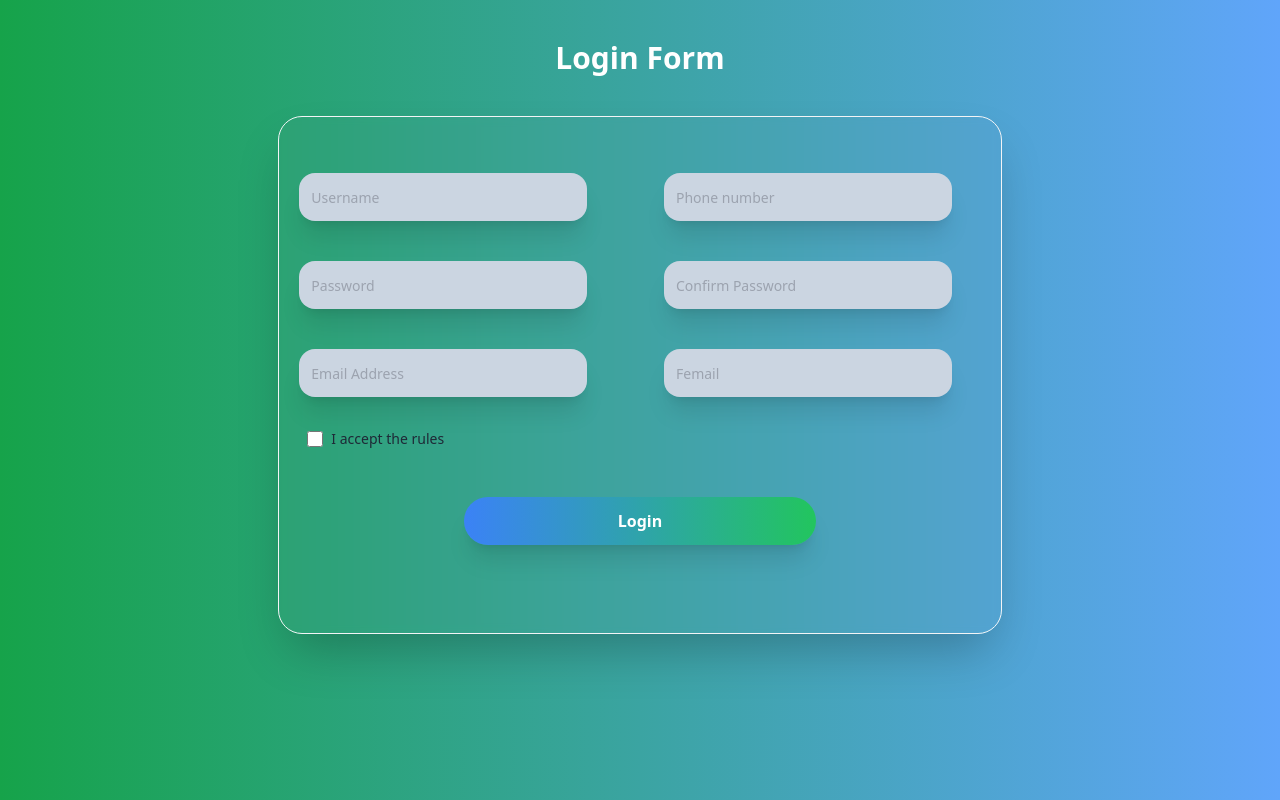
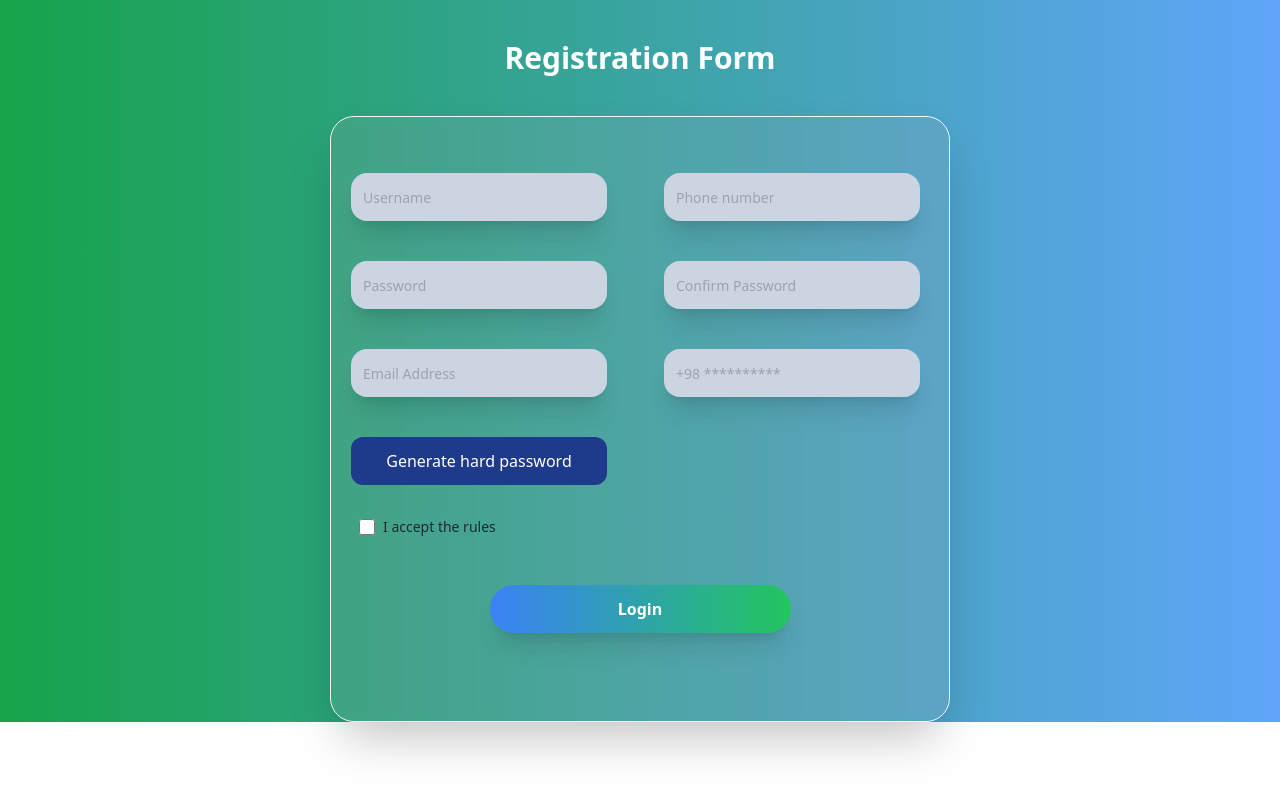
Before and after one commit to zahra-hjri/validation-form-react, a React (Vite) app: page / in a window 1280 px wide. Built offline with nearby package versions, Linux system fonts and the light colour scheme.

Commit message:
completed form register

```diff
--- a/src/App.jsx
+++ b/src/App.jsx
@@ -8,8 +8,8 @@ import './App.css'
 function App() {
 
   return (
-    <div className='h-screen w-screen bg-gradient-to-r from-green-600 to-blue-400 px-5'>
-      <h1 className='text-white font-extrabold text-center text-xl sm:text-3xl py-10'>Login Form
+    <div className=' h-full w-full bg-gradient-to-r from-green-600 to-blue-400 px-5'>
+      <h1 className='text-white font-extrabold text-center text-xl sm:text-3xl py-10'>Registration Form
       </h1>
 
      <Form/>
--- a/src/components/Form/Form.jsx
+++ b/src/components/Form/Form.jsx
@@ -10,47 +10,85 @@ export const Form = () => {
   const [ values , setValuse ] = useState({
     userName:"",
     phoneNumber:"",
+    mobileNumber:"",
     password:"",
     confirmPassword:"",
     emailAddress:"",
     checkRull: false,
   })
 
+  const [error , setError] = useState({})
+  const [generatePassword,setGeneratePassword] = useState("")
+  const [success , setSuccess] = useState(false)
   const onChangeHandle = (e)=>{
     setValuse({ ...values , [e.target.name]: e.target.value})
   }
 
   const onSubmitHandle = (e) =>{
     e.preventDefault();
-    Validate(values);
-    // console.log(values)
+    const err = Validate(values);
+    setError(err)
 
+    console.log(Object.keys(err).length)
+    setSuccess(Object.keys(err).length === 0 && true)
+  }
+  function handleGeneratePassword() {
+    const alphabet = 'abcdefghijklmnopqrstuvwxyzABCDEFGHIJKLMNOPQRSTUVWXYZ';
+    const numbers = '0123456789';
+    let password = '';
 
+    while (!/(?=.*[A-Za-z])(?=.*\d).{6,}/.test(password)) {
+      password = '';
+      for (let i = 0; i < 6; i++) {
+        const charSet = i % 2 === 0 ? alphabet : numbers;
+        const randomIndex = Math.floor(Math.random() * charSet.length);
+        password += charSet[randomIndex];
+      }
+    }
+
+    return setGeneratePassword(password);
   }
-
   return (
     <div>
-        <form onSubmit={onSubmitHandle} className='p-2 rounded-3xl h-full bg-gray-400  bg-clip-padding backdrop-filter backdrop-blur-sm bg-opacity-5 border border-gray-100 w-11/12 sm:w-4/5 lg:w-8/12 xl:w-7/12 mx-auto py-5 sm:py-10 shadow-2xl'>
+
+        <form onSubmit={onSubmitHandle} className='p-2 rounded-3xl h-full bg-gray-400  bg-clip-padding backdrop-filter backdrop-blur-sm bg-opacity-20 border border-gray-100 w-11/12 sm:w-4/5 lg:w-7/12 xl:w-6/12 mx-auto py-5 sm:py-10 shadow-2xl'>
+            {/* <p className=' text-red-500 font-medium block ml-6'>{error.empty}</p>
+              <p className=' text-red-500 font-medium ml-6'>{error.username}</p>
+              <p className=' text-red-500 font-medium ml-6'>{error.confirmpassword}</p>
+              <p className=' text-red-500 font-medium ml-6'>{error.checkrull}</p>
+              <p className=' text-red-500 font-medium ml-6'>{error.hardpassword}</p>
+              <p className=' text-red-500 font-medium ml-6'>{error.email}</p>
+              <p className=' text-red-500 font-medium ml-6'>{error.mobile}</p>
+              <p className=' text-red-500 font-medium ml-6'>{error.phone}</p> */}
+
+              {Object.values(error).map((error) =>(
+                <p key={error} className='text-red-500 font-medium ml-6'>{error}</p>
+              ))}
+              {
+                 success && <p className='font-bold rounded-xl w-64 ml-4 text-green-500 mx-auto text-center'>Registration was successful</p>
+              }
             <div className='flex flex-col items-center md:grid md:grid-cols-2 md:gap-6 md:mx-auto'>
 
             <input name='userName' value={values.userName} onChange={onChangeHandle}
-            className='p-2 md:p-3 w-60 sm:w-96 md:w-60 lg:w-72 sm:ml-3 mt-4 shadow-xl bg-slate-300 rounded-2xl outline-none placeholder:text-sm' placeholder="Username"/>
+            className='p-2 md:p-3 w-60 sm:w-96 md:w-60 lg:w-64 sm:ml-3 mt-4 shadow-xl bg-slate-300 rounded-2xl outline-none placeholder:text-sm' placeholder="Username"/>
 
             <input name='phoneNumber' value={values.phoneNumber} onChange={onChangeHandle}
-            className='p-2 md:p-3 w-60 sm:w-96 md:w-60 lg:w-72 sm:ml-3 mt-4  shadow-xl bg-slate-300 rounded-2xl outline-none placeholder:text-sm' placeholder='Phone number'/>
+            className='p-2 md:p-3 w-60 sm:w-96 md:w-60 lg:w-64 sm:ml-3 mt-4  shadow-xl bg-slate-300 rounded-2xl outline-none placeholder:text-sm' placeholder='Phone number'/>
 
             <input name='password' value={values.password} onChange={onChangeHandle}
-            className='p-2 md:p-3 w-60 sm:w-96 md:w-60 lg:w-72 sm:ml-3 mt-4 shadow-xl bg-slate-300 rounded-2xl outline-none placeholder:text-sm' placeholder='Password'/>
+            className='p-2 md:p-3 w-60 sm:w-96 md:w-60 lg:w-64 sm:ml-3 mt-4 shadow-xl bg-slate-300 rounded-2xl outline-none placeholder:text-sm' placeholder='Password'/>
 
             <input name='confirmPassword' value={values.confirmPassword} onChange={onChangeHandle}
-            className='p-2 md:p-3 w-60 sm:w-96 md:w-60 lg:w-72 sm:ml-3 mt-4 shadow-xl bg-slate-300 rounded-2xl outline-none placeholder:text-sm' placeholder='Confirm Password'/>
+            className='p-2 md:p-3 w-60 sm:w-96 md:w-60 lg:w-64 sm:ml-3 mt-4 shadow-xl bg-slate-300 rounded-2xl outline-none placeholder:text-sm' placeholder='Confirm Password'/>
+
 
             <input name='emailAddress' value={values.emailAddress} onChange={onChangeHandle}
-            className='p-2 md:p-3 w-60 sm:w-96 md:w-60 lg:w-72 sm:ml-3 mt-4 shadow-xl bg-slate-300 rounded-2xl outline-none placeholder:text-sm' placeholder='Email Address'/>
+            className='p-2 md:p-3 w-60 sm:w-96 md:w-60 lg:w-64 sm:ml-3 mt-4 shadow-xl bg-slate-300 rounded-2xl outline-none placeholder:text-sm' placeholder='Email Address'/>
 
-            <input onChange={onChangeHandle}
-            className='p-2 md:p-3 w-60 sm:w-96 md:w-60 lg:w-72 sm:ml-3 mt-4 shadow-xl bg-slate-300 rounded-2xl outline-none placeholder:text-sm' placeholder='Femail'/>
-
+            <input name='mobileNumber' value={values.mobileNumber} onChange={onChangeHandle}
+            className='p-2 md:p-3 w-60 sm:w-96 md:w-60 lg:w-64 sm:ml-3 mt-4 shadow-xl bg-slate-300 rounded-2xl outline-none placeholder:text-sm' placeholder='+98 **********'/>
+            <button onClick={handleGeneratePassword} type='button' className='p-2 md:p-3 w-60 sm:w-96 md:w-60 lg:w-64 rounded-xl sm:ml-3 mt-4 bg-blue-900 text-white'>Generate hard password</button>
+            <p className='text-blue-700 font-bold p-2 md:p-3 w-60 sm:w-96 md:w-60 lg:w-64 sm:ml-3 mt-4 rounded-xl'>{generatePassword}</p>
 
             </div>
             <div className="flex items-center ml-5 mt-8">
@@ -60,6 +98,8 @@ export const Form = () => {
               className="ml-2 text-sm font-medium text-gray-800">I accept the rules</label>
             </div>
             <button type='submit' className='font-bold rounded-full w-60 bg-gradient-to-r from-blue-500 to-green-500 text-white text-center p-3 md:w-6/12 mx-auto block my-12 shadow-xl' >Login</button>
+
+
         </form>
     </div>
   )
--- a/src/middleware/Validate.js
+++ b/src/middleware/Validate.js
@@ -1,25 +1,54 @@
 export const Validate = (values) => {
+  const err = {};
   const {
     userName,
     phoneNumber,
+    mobileNumber,
     password,
     confirmPassword,
     emailAddress,
     checkRull,
   } = values;
 
-  console.log(
-    "userName:",
-    userName,
-    "phoneNumber:",
-    phoneNumber,
-    "password:",
-    password,
-    "confirmPassword:",
-    confirmPassword,
-    "emailAddress:",
-    emailAddress,
-    "checkRull:",
-    checkRull
-  );
+  const regexPassWord =
+    // /^(?=.*[A-Z].*[A-Z])(?=.*[!@#$&*])(?=.*[0-9].*[0-9])(?=.*[a-z].*[a-z].*[a-z]).{8}$/;
+    /^(?=.*[A-Za-z])(?=.*\d).{6,}$/;
+
+  const regexEmail = /^[\w-\.]+@([\w-]+\.)+[\w-]{2,4}$/;
+  const regexMobile = /^(\+98 | 0)9[0-9]{9}$/;
+
+  const regexPhone = /^0[0-9]{2,}[0-9]{7,}$/;
+  if (
+    (!userName || !phoneNumber,
+    !password || !confirmPassword,
+    !emailAddress || !checkRull)
+  ) {
+    err.empty = "filling the fields is mandatory !!!";
+  }
+
+  if (userName.length < 3) {
+    err.username = "at least username character is 3";
+  }
+  if (password != confirmPassword) {
+    err.confirmpassword = "passwords are not the same";
+  }
+  if (!checkRull) {
+    err.checkrull = "read and accept the rules";
+  }
+
+  if (!regexPassWord.test(password)) {
+    err.hardpassword = "The password is weak Similar to this: tesT$8";
+  }
+
+  if (!regexEmail.test(emailAddress)) {
+    err.email = "the email is not valid";
+  }
+
+  if (!regexMobile.test(mobileNumber)) {
+    err.mobile = "the mobile number is not valid";
+  }
+  if (!regexPhone.test(phoneNumber)) {
+    err.phone = "the phone number is not valid";
+  }
+  return err;
 };
```
